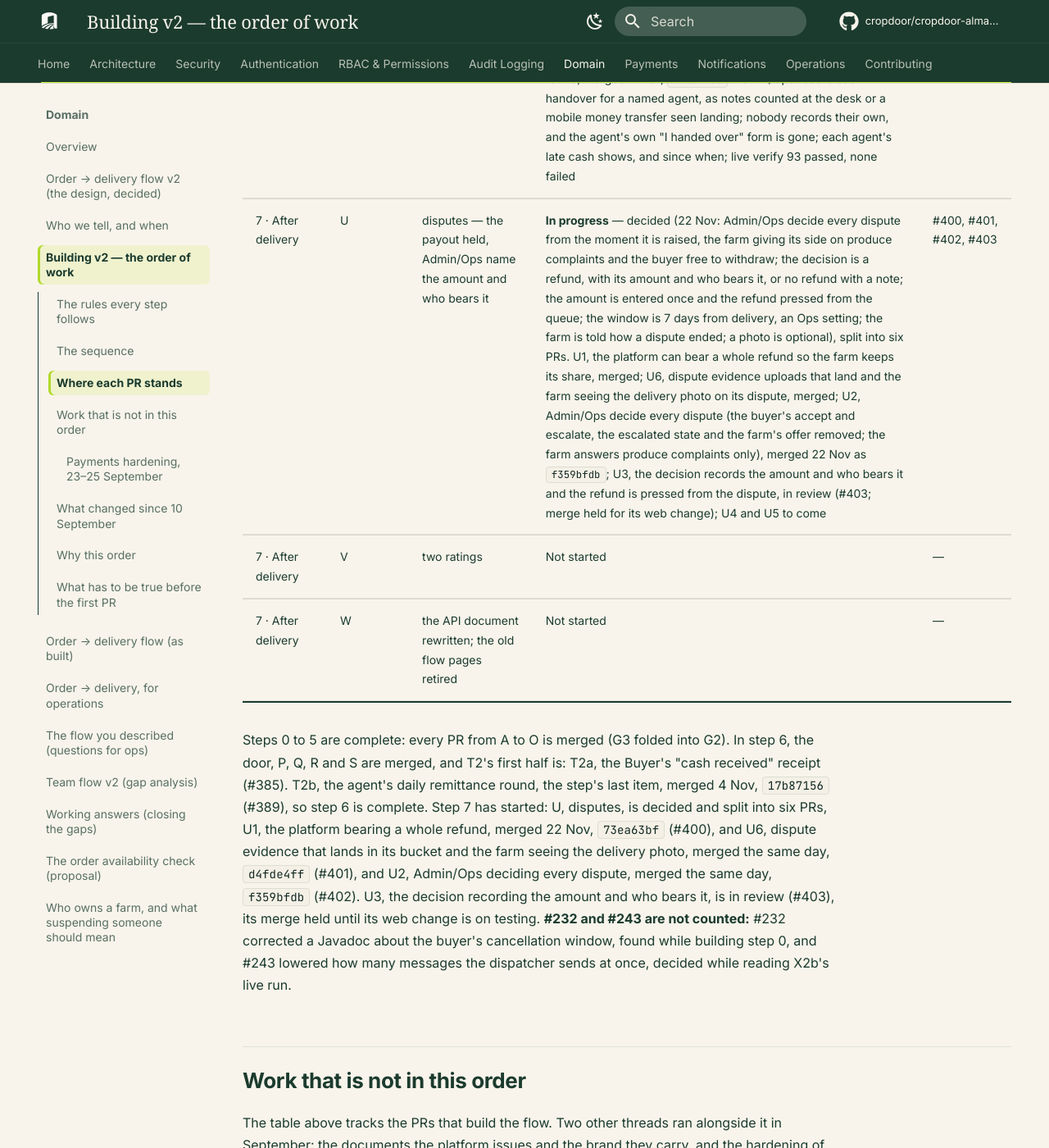
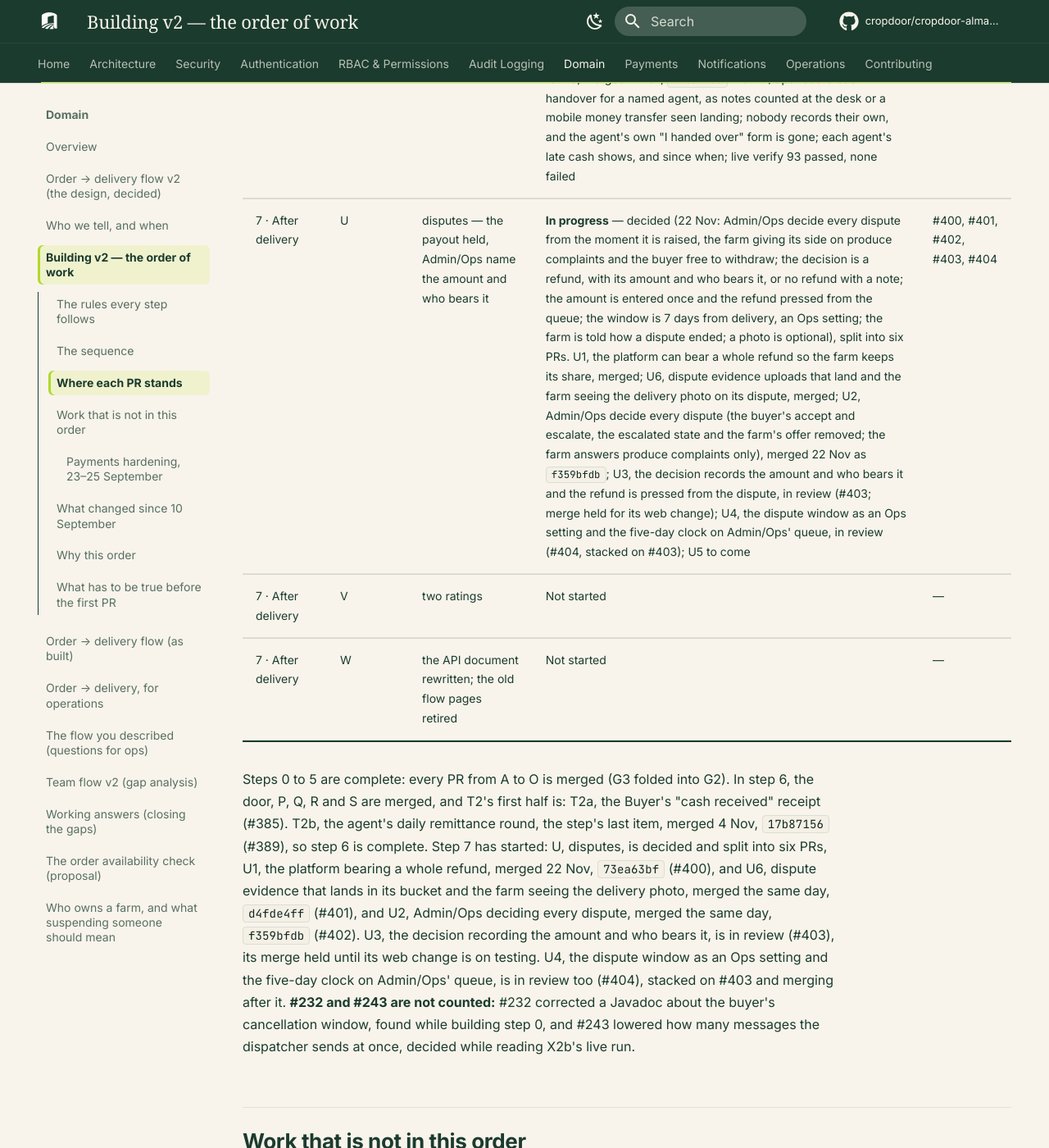
Before and after one commit to cropdoor/cropdoor-almanac, an MkDocs documentation site: the page built from docs/domain/order-delivery-flow-v2-build-order.md, in a window 1280 px wide and 1400 px high, scrolled down 10564 px. Shown: the whole window at 82% size. Built offline with MkDocs 1.6.1 and Material for MkDocs 9.7.7, drawn with Linux system fonts in a browser that asks for light colours; some web fonts are replaced; comment, search, counter and statistics services are not loaded.

Commit message:
Build order: U4 in review (#404)

```diff
--- a/docs/domain/order-delivery-flow-v2-build-order.md
+++ b/docs/domain/order-delivery-flow-v2-build-order.md
@@ -81,11 +81,11 @@ The one place that says what is finished. A PR is **Done** only once it is merge
 | 6 · The door | R | DELIVERY FAILED, the return to the farm, the alerts | **Done** — the delivery agent's DELIVERY FAILED at the door with a reason, a note and photos, no money moved and the crew kept on the order (R1); the produce's return to the farm, the Admin/Ops cancel that follows it and the two overdue alerts (R2); the buyer told why and the farm that its produce is coming back (R3). R1 to R3 are merged and reach production together once the delivery app ships its part | #366, #367, #368 |
 | 6 · The door | S | the second attempt — the buyer asks and pays again, or the order is cancelled with a strike | **Done** — decided (20 Oct: Admin/Ops record the ask, the fee waivable, READY again after the return, the cash fee posted on its own, the online fee by a payment link, the deadline cancel, no online strikes); S0, a builder for the notification context, merged; S4, the desk return (Admin/Ops record the produce back at the farm), merged; S1a, the ask (fee waived) and READY again, merged; S1b, the owed cash fee paid at the door, merged; S3, the deadline cancel, merged; S2a, the owed online fee paid in the app, merged; S2b, the later waiver (Admin/Ops waive an owed fee while the order waits at DELIVERY FAILED, and a charge on a fee no longer owed goes back to the Buyer as such), merged. The security fix's second part (#379): merged 27 Oct, `581fbf01`; live verify passed 66/66; next: the promotion, then the §2.9 deploy step once per environment. Its security follow-up: PR 1, the token chain (#386), merged 31 Oct, `aa870cae`, live verify 41/41; PR 2, the small fixes (#388: phone login answers staff and non-ACTIVE accounts as an unknown phone, the 409s stop echoing contact details, staff `expiresIn` 300), merged 2 Nov, `384393a6`, live verify 31/31; PR 3, the chat socket, waits for cropdoor-frontend#304 | #369, #370, #372, #373, #374, #375, #377 |
 | 6 · The door | T2 | the "cash received" text and the agent's daily remittance round | **Done** — decided (29 Oct: the Buyer who placed the order is told in the app, by email and by text, at the door and at an Admin/Ops close-out, the farm not told; Admin/Ops record each handover when the money reaches CropDoor, and an agent's cash is late at 17:00 on the day it was taken, nothing blocked); T2a, the receipt "we received your cash, GHS X", merged; T2b, the remittance round, merged 4 Nov, `17b87156`: Admin/Ops record each handover for a named agent, as notes counted at the desk or a mobile money transfer seen landing; nobody records their own, and the agent's own "I handed over" form is gone; each agent's late cash shows, and since when; live verify 93 passed, none failed | #385, #389 |
-| 7 · After delivery | U | disputes — the payout held, Admin/Ops name the amount and who bears it | **In progress** — decided (22 Nov: Admin/Ops decide every dispute from the moment it is raised, the farm giving its side on produce complaints and the buyer free to withdraw; the decision is a refund, with its amount and who bears it, or no refund with a note; the amount is entered once and the refund pressed from the queue; the window is 7 days from delivery, an Ops setting; the farm is told how a dispute ended; a photo is optional), split into six PRs. U1, the platform can bear a whole refund so the farm keeps its share, merged; U6, dispute evidence uploads that land and the farm seeing the delivery photo on its dispute, merged; U2, Admin/Ops decide every dispute (the buyer's accept and escalate, the escalated state and the farm's offer removed; the farm answers produce complaints only), merged 22 Nov as `f359bfdb`; U3, the decision records the amount and who bears it and the refund is pressed from the dispute, in review (#403; merge held for its web change); U4 and U5 to come | #400, #401, #402, #403 |
+| 7 · After delivery | U | disputes — the payout held, Admin/Ops name the amount and who bears it | **In progress** — decided (22 Nov: Admin/Ops decide every dispute from the moment it is raised, the farm giving its side on produce complaints and the buyer free to withdraw; the decision is a refund, with its amount and who bears it, or no refund with a note; the amount is entered once and the refund pressed from the queue; the window is 7 days from delivery, an Ops setting; the farm is told how a dispute ended; a photo is optional), split into six PRs. U1, the platform can bear a whole refund so the farm keeps its share, merged; U6, dispute evidence uploads that land and the farm seeing the delivery photo on its dispute, merged; U2, Admin/Ops decide every dispute (the buyer's accept and escalate, the escalated state and the farm's offer removed; the farm answers produce complaints only), merged 22 Nov as `f359bfdb`; U3, the decision records the amount and who bears it and the refund is pressed from the dispute, in review (#403; merge held for its web change); U4, the dispute window as an Ops setting and the five-day clock on Admin/Ops' queue, in review (#404, stacked on #403); U5 to come | #400, #401, #402, #403, #404 |
 | 7 · After delivery | V | two ratings | Not started | — |
 | 7 · After delivery | W | the API document rewritten; the old flow pages retired | Not started | — |
 
-Steps 0 to 5 are complete: every PR from A to O is merged (G3 folded into G2). In step 6, the door, P, Q, R and S are merged, and T2's first half is: T2a, the Buyer's "cash received" receipt (#385). T2b, the agent's daily remittance round, the step's last item, merged 4 Nov, `17b87156` (#389), so step 6 is complete. Step 7 has started: U, disputes, is decided and split into six PRs, U1, the platform bearing a whole refund, merged 22 Nov, `73ea63bf` (#400), and U6, dispute evidence that lands in its bucket and the farm seeing the delivery photo, merged the same day, `d4fde4ff` (#401), and U2, Admin/Ops deciding every dispute, merged the same day, `f359bfdb` (#402). U3, the decision recording the amount and who bears it, is in review (#403), its merge held until its web change is on testing. **#232 and #243 are not counted:** #232 corrected a Javadoc about the buyer's cancellation window, found while building step 0, and #243 lowered how many messages the dispatcher sends at once, decided while reading X2b's live run.
+Steps 0 to 5 are complete: every PR from A to O is merged (G3 folded into G2). In step 6, the door, P, Q, R and S are merged, and T2's first half is: T2a, the Buyer's "cash received" receipt (#385). T2b, the agent's daily remittance round, the step's last item, merged 4 Nov, `17b87156` (#389), so step 6 is complete. Step 7 has started: U, disputes, is decided and split into six PRs, U1, the platform bearing a whole refund, merged 22 Nov, `73ea63bf` (#400), and U6, dispute evidence that lands in its bucket and the farm seeing the delivery photo, merged the same day, `d4fde4ff` (#401), and U2, Admin/Ops deciding every dispute, merged the same day, `f359bfdb` (#402). U3, the decision recording the amount and who bears it, is in review (#403), its merge held until its web change is on testing. U4, the dispute window as an Ops setting and the five-day clock on Admin/Ops' queue, is in review too (#404), stacked on #403 and merging after it. **#232 and #243 are not counted:** #232 corrected a Javadoc about the buyer's cancellation window, found while building step 0, and #243 lowered how many messages the dispatcher sends at once, decided while reading X2b's live run.
 
 ## Work that is not in this order
 
```
